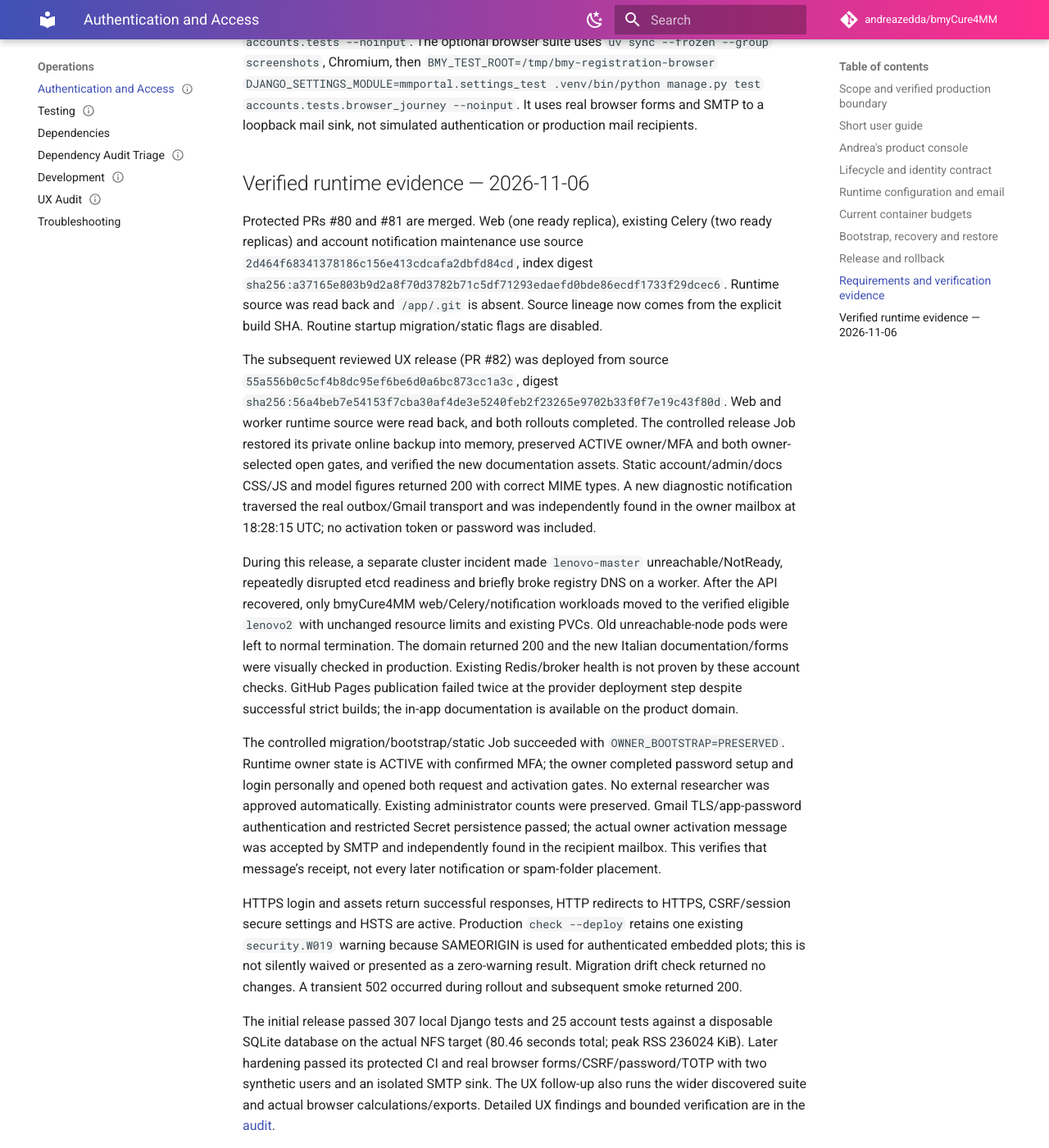
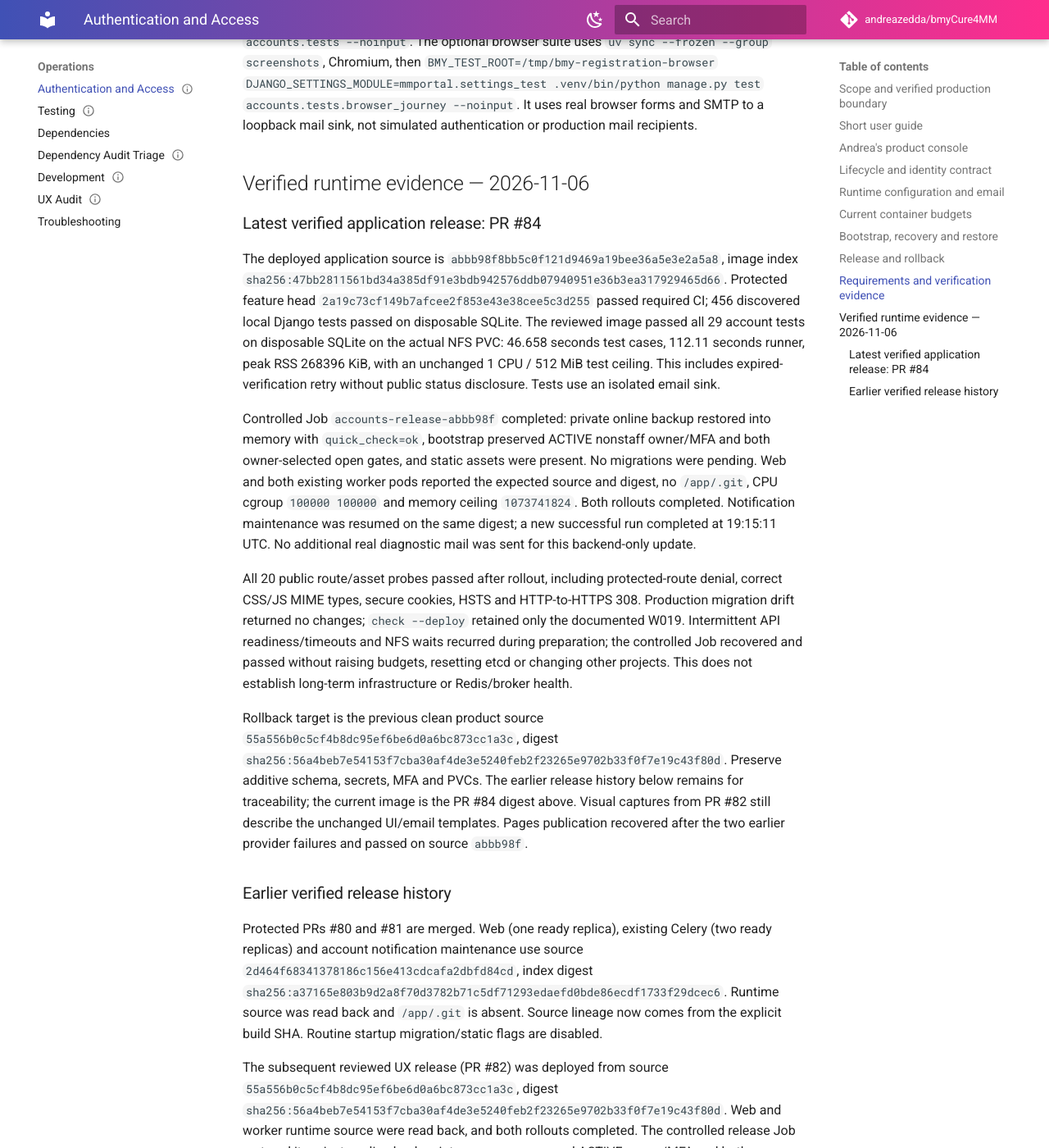
Before and after one commit to andreazedda/bmyCure4MM, an MkDocs documentation site: the page built from docs/operations/AUTHENTICATION_AND_ACCESS.md, in a window 1280 px wide and 1400 px high, scrolled down 6199 px. Shown: the whole window at 82% size. Built offline with MkDocs 1.6.1 and Material for MkDocs 9.7.7, drawn with Linux system fonts in a browser that asks for light colours; comment, search, counter and statistics services are not loaded; some of the changed text lies outside the part shown.

Commit message:
Record verified registration rollout and actual rollback target (#85)

```diff
--- a/docs/operations/AUTHENTICATION_AND_ACCESS.md
+++ b/docs/operations/AUTHENTICATION_AND_ACCESS.md
@@ -106,6 +106,44 @@ Run disposable backend tests with `BMY_TEST_ROOT=/tmp/bmy-registration-check DJA
 
 ## Verified runtime evidence — 2026-11-06
 
+### Latest verified application release: PR #84
+
+The deployed application source is `abbb98f8bb5c0f121d9469a19bee36a5e3e2a5a8`,
+image index `sha256:47bb2811561bd34a385df91e3bdb942576ddb07940951e36b3ea317929465d66`.
+Protected feature head `2a19c73cf149b7afcee2f853e43e38cee5c3d255` passed required CI;
+456 discovered local Django tests passed on disposable SQLite. The reviewed
+image passed all 29 account tests on disposable SQLite on the actual NFS PVC:
+46.658 seconds test cases, 112.11 seconds runner, peak RSS 268396 KiB, with an
+unchanged 1 CPU / 512 MiB test ceiling. This includes expired-verification retry
+without public status disclosure. Tests use an isolated email sink.
+
+Controlled Job `accounts-release-abbb98f` completed: private online backup restored
+into memory with `quick_check=ok`, bootstrap preserved ACTIVE nonstaff owner/MFA
+and both owner-selected open gates, and static assets were present. No migrations
+were pending. Web and both existing worker pods reported the expected source and
+digest, no `/app/.git`, CPU cgroup `100000 100000` and memory ceiling `1073741824`.
+Both rollouts completed. Notification maintenance was resumed on the same digest;
+a new successful run completed at 19:15:11 UTC. No additional real diagnostic mail
+was sent for this backend-only update.
+
+All 20 public route/asset probes passed after rollout, including protected-route
+denial, correct CSS/JS MIME types, secure cookies, HSTS and HTTP-to-HTTPS 308.
+Production migration drift returned no changes; `check --deploy` retained only
+the documented W019. Intermittent API readiness/timeouts and NFS waits recurred
+during preparation; the controlled Job recovered and passed without raising
+budgets, resetting etcd or changing other projects. This does not establish
+long-term infrastructure or Redis/broker health.
+
+Rollback target is the previous clean product source `55a556b0c5cf4b8dc95ef6be6d0a6bc873cc1a3c`,
+digest `sha256:56a4beb7e54153f7cba30af4de3e5240feb2f23265e9702b33f0f7e19c43f80d`.
+Preserve additive schema, secrets, MFA and PVCs. The earlier release history below
+remains for traceability; the current image is the PR #84 digest above. Visual
+captures from PR #82 still describe the unchanged UI/email templates. Pages
+publication recovered after the two earlier provider failures and passed on
+source `abbb98f`.
+
+### Earlier verified release history
+
 Protected PRs #80 and #81 are merged. Web (one ready replica), existing Celery (two ready replicas) and account notification maintenance use source `2d464f68341378186c156e413cdcafa2dbfd84cd`, index digest `sha256:a37165e803b9d2a8f70d3782b71c5df71293edaefd0bde86ecdf1733f29dcec6`. Runtime source was read back and `/app/.git` is absent. Source lineage now comes from the explicit build SHA. Routine startup migration/static flags are disabled.
 
 The subsequent reviewed UX release (PR #82) was deployed from source `55a556b0c5cf4b8dc95ef6be6d0a6bc873cc1a3c`, digest `sha256:56a4beb7e54153f7cba30af4de3e5240feb2f23265e9702b33f0f7e19c43f80d`. Web and worker runtime source were read back, and both rollouts completed. The controlled release Job restored its private online backup into memory, preserved ACTIVE owner/MFA and both owner-selected open gates, and verified the new documentation assets. Static account/admin/docs CSS/JS and model figures returned 200 with correct MIME types. A new diagnostic notification traversed the real outbox/Gmail transport and was independently found in the owner mailbox at 18:28:15 UTC; no activation token or password was included.
@@ -138,7 +176,7 @@ An online SQLite backup was restored into memory on the target and passed `quick
 | USER_FEEDBACK | PASS | Two independent authors; private replies persist across login |
 | SESSION_REVOCATION_AND_EXPIRY | PASS | Backend/browser access-state and version tests |
 | EMAIL_TRANSPORT | PASS | Actual Gmail TLS authentication and SMTP acceptance |
-| EMAIL_RECEIPT | PASS | Owner activation message only, independently verified |
+| EMAIL_RECEIPT | PASS | Owner activation and diagnostic message, independently verified |
 | DESKTOP_AND_MOBILE_E2E | PASS | Isolated browser journey; not human researcher acceptance |
 | PRODUCTION_DEPLOYMENT | PASS | Digest/source/replica readback for access hardening above |
 | PRODUCTION_SMOKE | PASS | Routes, assets, denial, HTTPS and secure headers; bounded surface |
```
Also changed, not shown: deploy/k8s/DEPLOY_K3S.md (+15 -5 lines).
